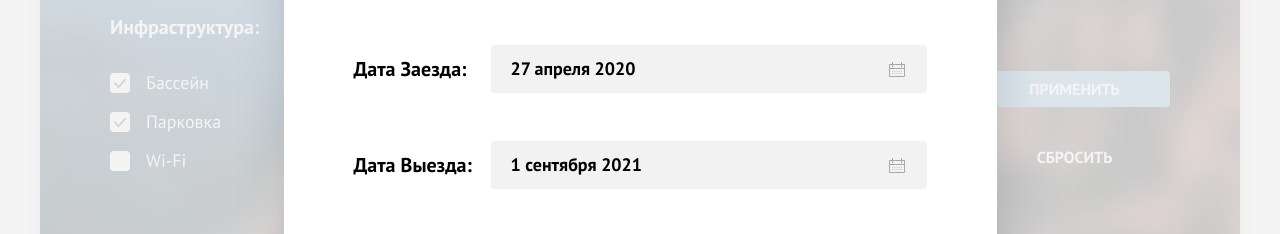
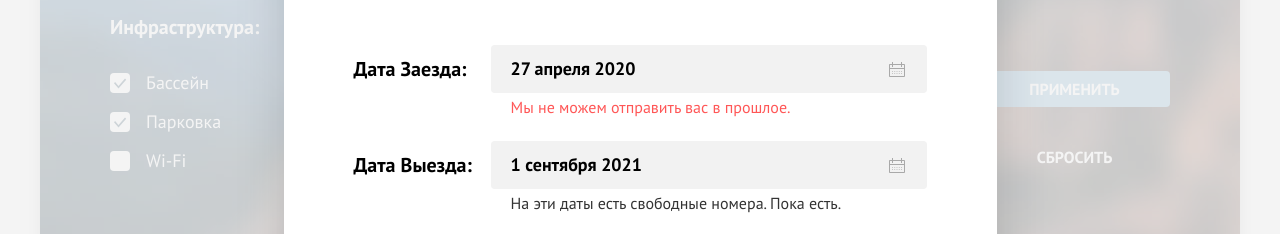
Before and after one commit to htmlacademy-htmlcss/2264063-sedona-36, a plain HTML site: page catalog.html in a window 1280 px wide. Shown: the part 231-465 px from the top of the page. Drawn offline with Linux system fonts and the light colour scheme.

Commit message:
Добавляет сообщения при вводе в инпуты

```diff
--- a/catalog.html
+++ b/catalog.html
@@ -531,7 +531,7 @@
 <div class='modal__overlay active'>
   <div class='modal'>
     <button class='modal__close' type='button'>
-      <span class='visually-hidden'>Закрыть</span>
+      <span class='visually-hidden'>Закрыть окно</span>
       <svg aria-label="true"
            focusable="false"
            xmlns="http://www.w3.org/2000/svg"
@@ -551,10 +551,34 @@
             action="https://echo.htmlacademy.ru/"
             method="post"
       >
+
+
         <label class='modal__control control--date-in' for='date-in'>Дата заезда:</label>
-        <input class='modal__input' type='text' name='date-in' value='27 апреля 2020' id='date-in' placeholder='Укажите дату'>
+        <div class='modal__input-wrapper'>
+          <input class='modal__input'
+                 type='text'
+                 name='date-in'
+                 value='27 апреля 2020'
+                 id='date-in'
+                 placeholder='Укажите дату'
+          >
+          <span class='modal__input-message message-error' style='display: block'>Мы не можем отправить вас в прошлое.</span>
+        </div>
+
+
         <label class='modal__control control--date-out' for='date-out'>Дата выезда:</label>
-        <input class='modal__input' type='text' name='date-out' value='1 сентября 2021' id='date-out' placeholder='Укажите дату'>
+        <div class='modal__input-wrapper'>
+          <input class='modal__input'
+                 type='text'
+                 name='date-out'
+                 value='1 сентября 2021'
+                 id='date-out'
+                 placeholder='Укажите дату'
+          >
+          <span class='modal__input-message message-ok' style='display: block'>На эти даты есть свободные номера. Пока есть.</span>
+        </div>
+
+
         <label class='modal__control control--adult' for='adult-count'>Взрослые:</label>
         <div class='modal__input-wrapper'>
           <button class='input__iterator iterator__minus' type='button'>
--- a/styles/styles.css
+++ b/styles/styles.css
@@ -1255,6 +1255,7 @@ a .header__logo:active {
     border: none;
     padding: 12px 40px;
     transition: background-color 0.2s ease;
+    width: 100%;
 }
 
 .modal__input[type=text] {
@@ -1274,7 +1275,6 @@ a .header__logo:active {
 
 .modal__input[type=number] {
     text-align: center;
-    width: 100%;
 }
 
 .modal__input-wrapper {
@@ -1351,7 +1351,7 @@ a .header__logo:active {
     grid-column: 1;
 }
 
-.control--date-in + .modal__input {
+.control--date-in + .modal__input-wrapper {
     grid-row: 1;
     grid-column: 2 / -1;
 }
@@ -1361,7 +1361,7 @@ a .header__logo:active {
     grid-column: 1;
 }
 
-.control--date-out + .modal__input {
+.control--date-out + .modal__input-wrapper {
     grid-row: 2;
     grid-column: 2 / -1;
 }
@@ -1435,7 +1435,6 @@ a .header__logo:active {
     display: block;
 }
 
-
 .tooltip__content:after {
     content: '';
     position: absolute;
@@ -1445,3 +1444,25 @@ a .header__logo:active {
     border: 10px solid transparent;
     border-bottom: 10px solid #333;
 }
+
+/*--- Modal Message ---*/
+
+.modal__input-message {
+    display: none;
+    position: absolute;
+    width: 100%;
+    left: 0;
+    bottom: -25px;
+    padding: 0 20px;
+    font-weight: 400;
+    font-size: 16px;
+    line-height: 21px;
+}
+
+.message-error {
+    color: #FF5757;
+}
+
+.message-ok {
+color: #333;
+}
```
